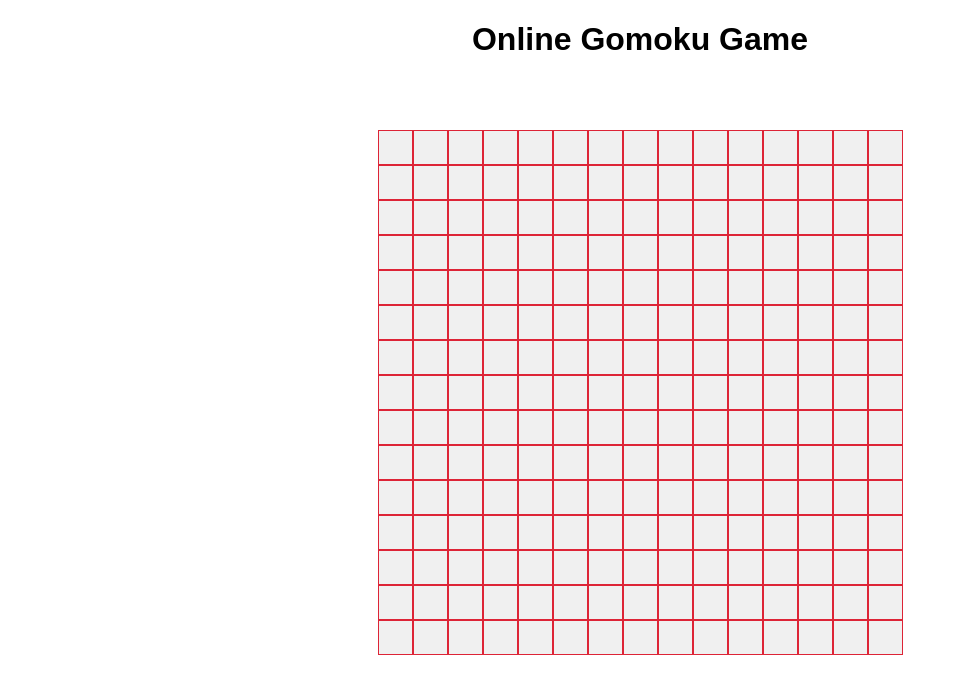
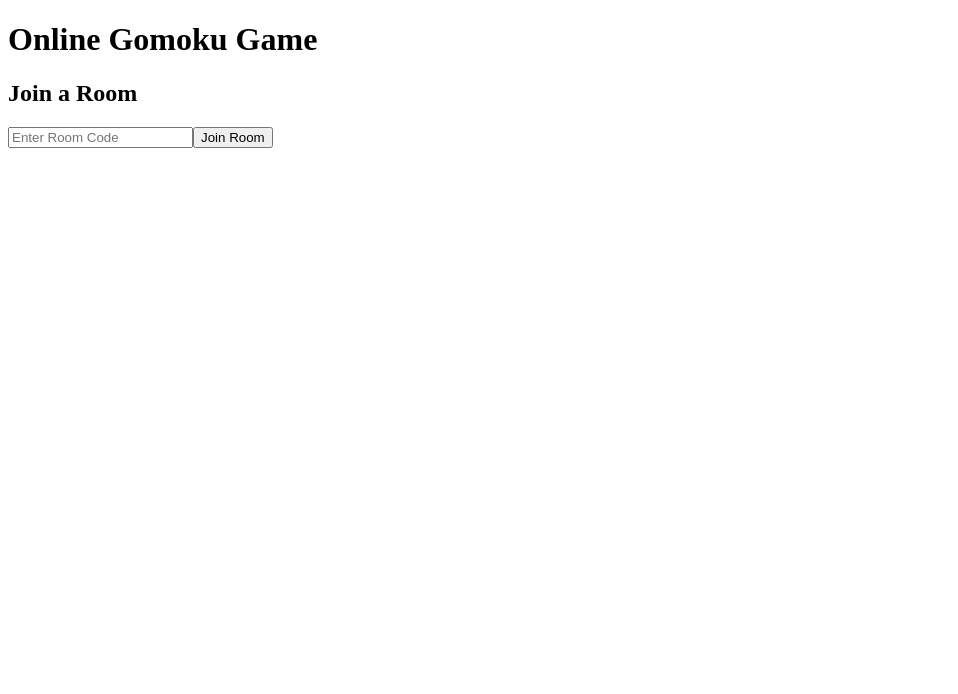
Before and after one commit to PhilipSamuelsson/Gomoku-project1, a React (Vite) app in the folder client/: page / in a window 1280 px wide. Shown: the top 694 px of the page, without its empty margins (0-958 px from the left). Built offline with nearby package versions, Linux system fonts and the light colour scheme; no server answers.

Commit message:
this is killing me

```diff
--- a/client/src/App.jsx
+++ b/client/src/App.jsx
@@ -1,19 +1,29 @@
+import { useState } from 'react';
+import Game from './components/Game';
+import RoomJoin from './components/RoomJoin';
 
-import './styles.css'
-/* import Player from './components/Player' */
-import Game from './components/Game'
-/* import Navbar from './components/Navbar' */
+const App = () => {
+    const [joinedRoom, setJoinedRoom] = useState(null);
+    const [waitingForPlayer, setWaitingForPlayer] = useState(false);
 
+    const handleJoinRoom = (roomCode) => {
+        setWaitingForPlayer(true);
+        // You can handle the room joining here, for example, by updating state
+        setJoinedRoom(roomCode);
+    };
 
+    return (
+        <div>
+            <h1>Online Gomoku Game</h1>
+            {waitingForPlayer ? (
+                <p>Waiting for another player...</p>
+            ) : joinedRoom ? (
+                <Game roomCode={joinedRoom} />
+            ) : (
+                <RoomJoin onJoinRoom={handleJoinRoom} />
+            )}
+        </div>
+    );
+};
 
-export default function App() {
-    return (
-        <div className="App">
-{/*             <Navbar />
-            <Player /> */}
-            <Game />
-            {/* Render the Game component here */}
-            {/* Add other components or content as needed */}
-        </div>
-    )
-}
+export default App;
--- a/client/src/components/Board.jsx
+++ b/client/src/components/Board.jsx
@@ -1,26 +1,21 @@
-
-import PropTypes from 'prop-types'
-import Stone from './Stone' // Import your Stone component
-
+import PropTypes from 'prop-types';
+import Stone from './Stone';
 
 const Board = ({ board, handleMove }) => {
-
-
-
     return (
         <div className="board">
-            {board.map((row, rowIndex) => (
+            {Object.keys(board).map((row, rowIndex) => (
                 <div key={rowIndex} className="board-row">
-                    {row.map((cell, colIndex) => (
+                    {Object.keys(board[row]).map((col, colIndex) => (
                         <div
                             key={colIndex}
-                            className={`board-cell${cell ? ' clicked' : ''}`}
-                            onClick={() => handleMove(rowIndex, colIndex)}
+                            className={`board-cell${board[row][col] ? ' clicked' : ''}`}
+                            onClick={() => handleMove(row, col)}
                         >
-                            {cell ? (
+                            {board[row][col] ? (
                                 <Stone
                                     color={
-                                        cell === 'player1' ? 'white' : 'black'
+                                        board[row][col] === 'player1' ? 'white' : 'black'
                                     }
                                 />
                             ) : null}
@@ -29,12 +24,12 @@ const Board = ({ board, handleMove }) => {
                 </div>
             ))}
         </div>
-    )
+    );
 }
 
 Board.propTypes = {
-    board: PropTypes.array.isRequired,
+    board: PropTypes.object.isRequired, // Change the prop type to object
     handleMove: PropTypes.func.isRequired
 }
 
-export default Board
+export default Board;
--- a/client/src/components/Game.jsx
+++ b/client/src/components/Game.jsx
@@ -1,18 +1,96 @@
 import { useState, useEffect } from 'react';
 import Board from './Board';
+import PropTypes from 'prop-types'; // Import PropTypes for prop validation
 
-const Game = () => {
+const Game = ({ roomCode }) => {
     const [board, setBoard] = useState([...Array(15)].map(() => Array(15).fill(0)));
     const [currentPlayer, setCurrentPlayer] = useState('player1');
     const [gameOver, setGameOver] = useState(false);
     const [winner, setWinner] = useState(null);
 
-    // Function to restart the game
-    const restartGame = async () => {
+    useEffect(() => {
+        // Function to fetch the initial game board data when the component mounts
+        const fetchInitialGameBoard = async () => {
+            try {
+                const response = await fetch(`https://us-central1-starwars-gomoku-backend.cloudfunctions.net/app/api/create-or-join-room`, {
+                    method: 'POST',
+                    headers: {
+                        'Content-Type': 'application/json',
+                    },
+                    body: JSON.stringify({ roomCode }),
+                });
+                if (response.ok) {
+                    const data = await response.json();
+                    setBoard(data.board);
+                    // Handle other game state updates, such as the current player
+                } else {
+                    const errorMessage = await response.text();
+                    console.error(`Failed to create/join room. Status: ${response.status}. Error: ${errorMessage}`);
+                }
+            } catch (error) {
+                console.error('Error creating/joining room:', error);
+            }
+        }
+
+        fetchInitialGameBoard(); // Fetch initial game board data when the component mounts
+
+        // Clean up any resources (e.g., clearInterval) if needed
+        return () => {
+            // Clean up code, if any
+        }
+    }, [roomCode]);
+
+    // Check for win function
+    // ...
+
+    // Handle player moves and check for wins
+    const handleMove = async (row, col) => {
+        // Check if the cell is empty and the game is still in progress
+        if (board[row][col] === 0 && !gameOver) {
+            // Update the board with the current player's stone
+            const updatedBoard = [...board];
+            updatedBoard[row][col] = currentPlayer;
+            setBoard(updatedBoard);
+
+            // Send the move data to the server
+            try {
+                const response = await fetch('https://us-central1-starwars-gomoku-backend.cloudfunctions.net/app/api/make-move', {
+                    method: 'POST',
+                    headers: {
+                        'Content-Type': 'application/json',
+                    },
+                    body: JSON.stringify({ roomCode, row, col, player: currentPlayer }),
+                });
+
+                if (response.ok) {
+                    console.log('Move successful');
+                } else {
+                    const errorMessage = await response.text();
+                    console.error(`Failed to make a move. Status: ${response.status}. Error: ${errorMessage}`);
+                }
+            } catch (error) {
+                console.error('Error making a move:', error);
+            }
+
+            // Check for a win after the move
+            // ...
+
+            // Switch to the other player
+            setCurrentPlayer(currentPlayer === 'player1' ? 'player2' : 'player1');
+        }
+    }
+
+    // Reset the game function
+    const resetGame = async () => {
         try {
             const response = await fetch('https://us-central1-starwars-gomoku-backend.cloudfunctions.net/app/api/reset-game', {
                 method: 'POST',
+                headers: {
+                    'Content-Type': 'application/json',
+                },
+                body: JSON.stringify({ roomCode }),
             });
+
             if (response.ok) {
                 // Reset the game on the client
                 setBoard([...Array(15)].map(() => Array(15).fill(0)));
@@ -28,109 +106,6 @@ const Game = () => {
         }
     }
 
-    useEffect(() => {
-        // Function to fetch the initial game board data when the component mounts
-        const fetchInitialGameBoard = async () => {
-            try {
-                const response = await fetch('https://us-central1-starwars-gomoku-backend.cloudfunctions.net/app/api/get-board');
-                if (response.ok) {
-                    const data = await response.json();
-                    setBoard(data.board);
-                    // Handle other game state updates, such as the current player
-                } else {
-                    const errorMessage = await response.text();
-                    console.error(`Failed to fetch game board. Status: ${response.status}. Error: ${errorMessage}`);
-                }
-            } catch (error) {
-                console.error('Error fetching game data:', error);
-            }
-        }
-
-        fetchInitialGameBoard(); // Fetch initial game board data when the component mounts
-
-        // Clean up any resources (e.g., clearInterval) if needed
-        return () => {
-            // Clean up code, if any
-        }
-    }, []);
-
-    // Check for win function
-    function checkForWin(board, row, col, player) {
-        const directions = [
-            [0, 1],  // Right
-            [1, 0],  // Down
-            [1, 1],  // Diagonal right-down
-            [-1, 1]  // Diagonal left-down
-        ];
-
-        for (const [dx, dy] of directions) {
-            let count = 1;
-
-            for (let direction of [-1, 1]) {
-                let r = row + dx * direction;
-                let c = col + dy * direction;
-
-                while (r >= 0 && r < board.length && c >= 0 && c < board[0].length && board[r][c] === player) {
-                    count++;
-                    r += dx * direction;
-                    c += dy * direction;
-                }
-            }
-
-            if (count >= 5) {
-                console.log(`${player} wins!`);
-                return true;
-            }
-        }
-
-        return false;
-    }
-
-    // Handle player moves and check for wins
-    const handleMove = (row, col) => {
-        // Check if the cell is empty and the game is still in progress
-        if (board[row][col] === 0 && !gameOver) {
-            // Update the board with the current player's stone
-            const updatedBoard = [...board];
-            updatedBoard[row][col] = currentPlayer;
-            setBoard(updatedBoard);
-
-            // Send the move data to the server
-            sendMoveToServer(row, col, currentPlayer);
-
-            // Check for a win after the move
-            if (checkForWin(updatedBoard, row, col, currentPlayer)) {
-                // Player wins
-                setGameOver(true);
-                setWinner(currentPlayer);
-            } else {
-                // Switch to the other player
-                setCurrentPlayer(currentPlayer === 'player1' ? 'player2' : 'player1');
-            }
-        }
-    }
-
-    const sendMoveToServer = async (row, col, player) => {
-        try {
-            const response = await fetch('https://us-central1-starwars-gomoku-backend.cloudfunctions.net/app/api/make-move', {
-                method: 'POST',
-                headers: {
-                    'Content-Type': 'application/json',
-                },
-                body: JSON.stringify({ row, col, player }),
-            });
-
-            if (response.ok) {
-                console.log('Move successful');
-            } else {
-                const errorMessage = await response.text();
-                console.error(`Failed to make a move. Status: ${response.status}. Error: ${errorMessage}`);
-            }
-        } catch (error) {
-            console.error('Error making a move:', error);
-        }
-    }
-
     return (
         <div>
             <h1>Online Gomoku Game</h1>
@@ -141,7 +116,7 @@ const Game = () => {
                     ) : (
                         <p>It&apos;s a draw!</p>
                     )}
-                    <button onClick={restartGame}>Restart Game</button>
+                    <button onClick={resetGame}>Restart Game</button>
                 </div>
             ) : (
                 <Board board={board} handleMove={handleMove} />
@@ -150,4 +125,9 @@ const Game = () => {
     )
 }
 
+Game.propTypes = {
+    roomCode: PropTypes.string.isRequired,
+    onJoinRoom: PropTypes.func.isRequired,
+};
+
 export default Game;
--- /dev/null
+++ b/client/src/components/RoomJoin.jsx
@@ -0,0 +1,31 @@
+import { useState } from 'react';
+import PropTypes from 'prop-types'; // Import PropTypes for prop validation
+
+const RoomJoin = ({ onJoinRoom }) => {
+    const [roomCode, setRoomCode] = useState('');
+
+    const handleJoinRoom = () => {
+        if (roomCode.trim() !== '') {
+            onJoinRoom(roomCode);
+        }
+    };
+
+    return (
+        <div>
+            <h2>Join a Room</h2>
+            <input
+                type="text"
+                placeholder="Enter Room Code"
+                value={roomCode}
+                onChange={(e) => setRoomCode(e.target.value)}
+            />
+            <button onClick={handleJoinRoom}>Join Room</button>
+        </div>
+    );
+};
+
+RoomJoin.propTypes = {
+    onJoinRoom: PropTypes.func.isRequired, // Prop validation for onJoinRoom
+};
+
+export default RoomJoin;
```
Also changed, not shown: client/src/components/ParentComponent.jsx (added, +18 -0 lines), 5 other files (tests, documents, lock files or other folders).
